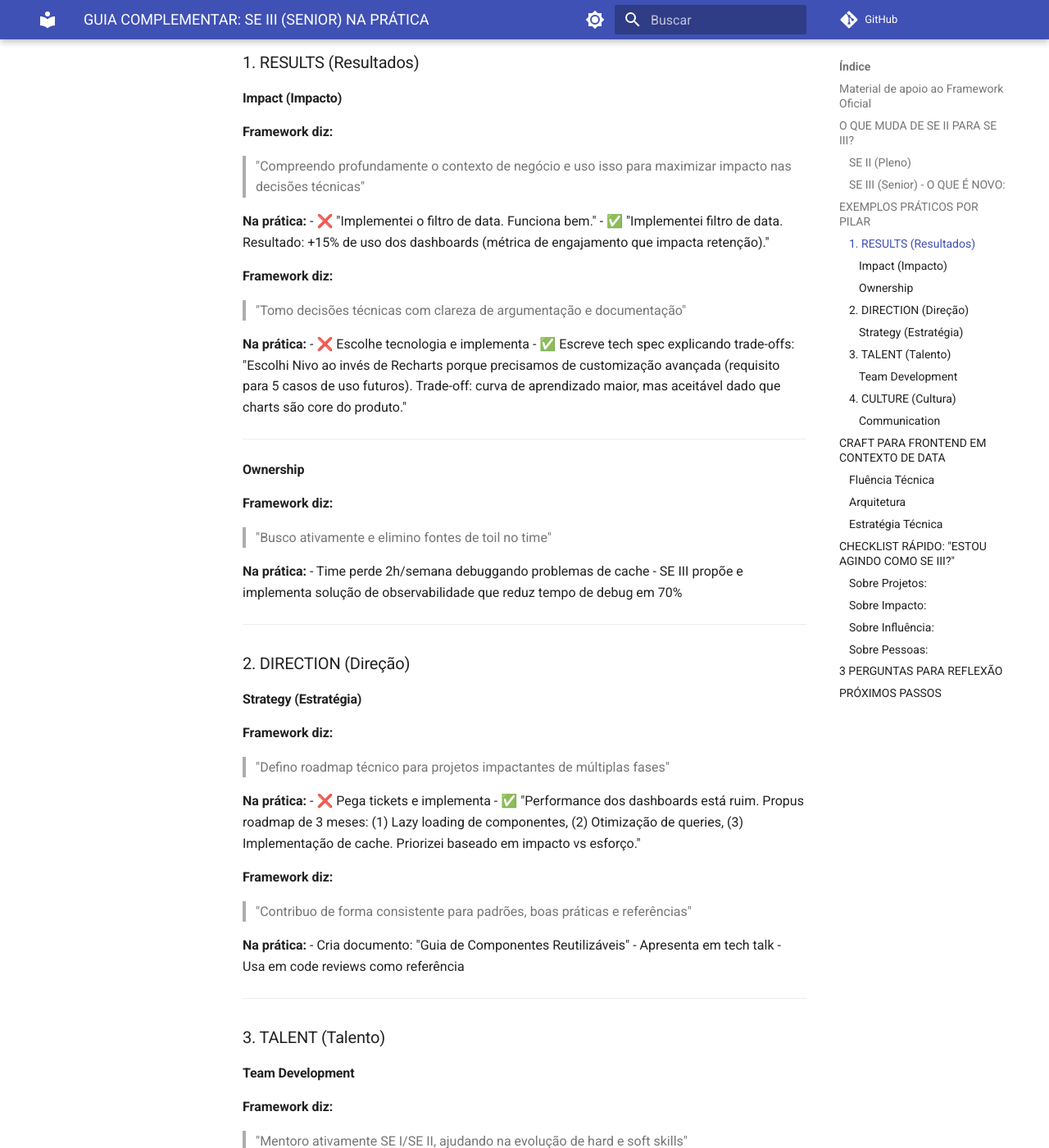
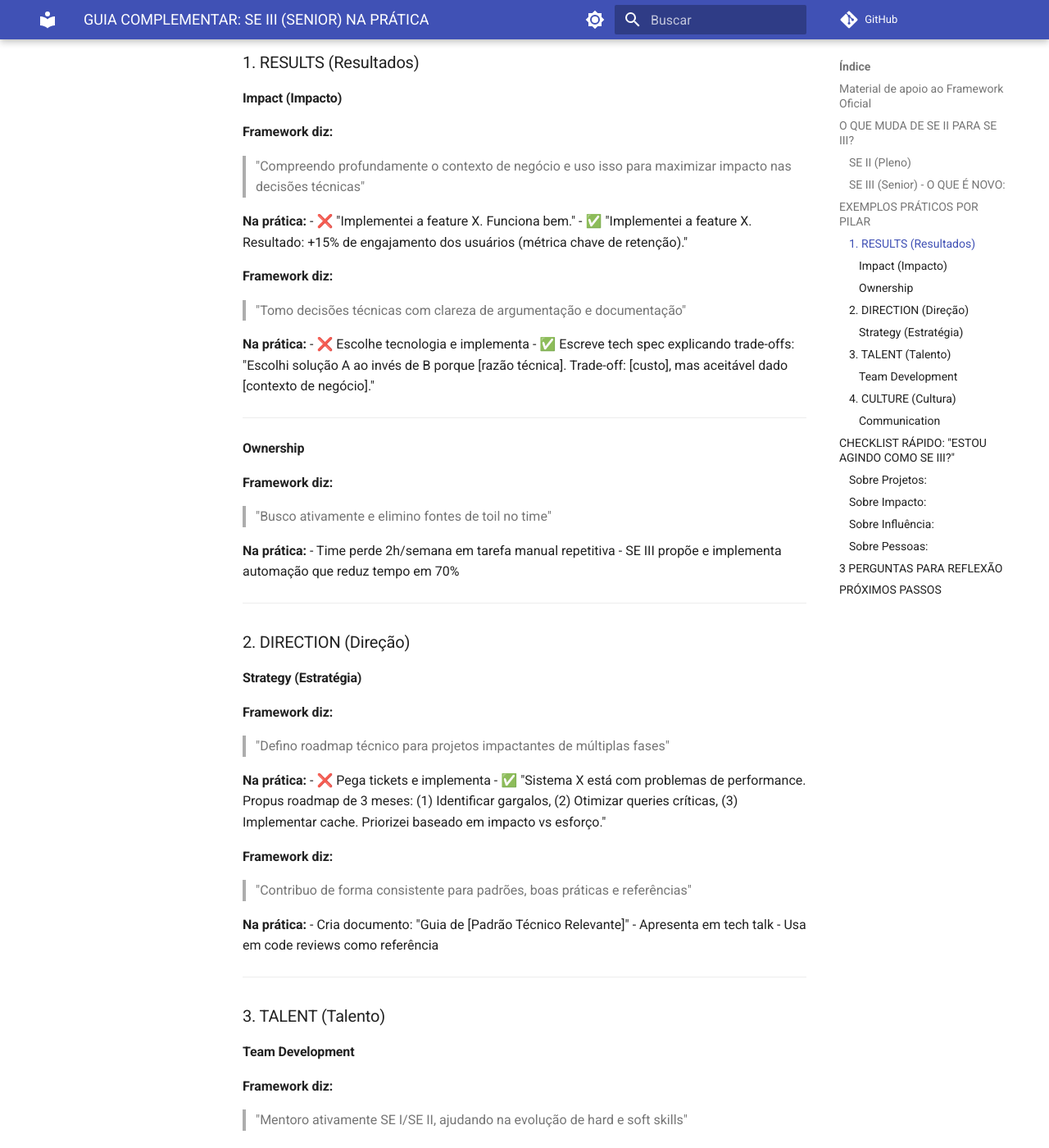
Before and after one commit to amandanery-o/framework-carreira-data-ia, an MkDocs documentation site: the page built from docs/levels/SE_III_GUIA_COMPLEMENTAR.md, in a window 1280 px wide and 1400 px high, scrolled down 938 px. Shown: the whole window at 82% size. Built offline with MkDocs 1.6.1 and Material for MkDocs 9.7.7, drawn with Linux system fonts in a browser that asks for light colours; comment, search, counter and statistics services are not loaded; some of the changed text lies outside the part shown.

Commit message:
docs: atualizar guia complementar SE III - versão generalizada

````diff
--- a/docs/levels/SE_III_GUIA_COMPLEMENTAR.md
+++ b/docs/levels/SE_III_GUIA_COMPLEMENTAR.md
@@ -3,7 +3,7 @@
 
 ---
 
-**Leia primeiro:** [Framework SE III - Documento Oficial](../../levels/SE_III_senior.md)
+**Leia primeiro:** [Framework SE III - Documento Oficial](https://github.com/amandanery-o/framework-carreira-data-ia/blob/main/levels/SE_III_senior.md)
 
 **Este documento:** Exemplos práticos para facilitar o entendimento do framework oficial
 
@@ -34,15 +34,15 @@
 > "Compreendo profundamente o contexto de negócio e uso isso para maximizar impacto nas decisões técnicas"
 
 **Na prática:**
-- ❌ "Implementei o filtro de data. Funciona bem."
-- ✅ "Implementei filtro de data. Resultado: +15% de uso dos dashboards (métrica de engajamento que impacta retenção)."
+- ❌ "Implementei a feature X. Funciona bem."
+- ✅ "Implementei a feature X. Resultado: +15% de engajamento dos usuários (métrica chave de retenção)."
 
 **Framework diz:**
 > "Tomo decisões técnicas com clareza de argumentação e documentação"
 
 **Na prática:**
 - ❌ Escolhe tecnologia e implementa
-- ✅ Escreve tech spec explicando trade-offs: "Escolhi Nivo ao invés de Recharts porque precisamos de customização avançada (requisito para 5 casos de uso futuros). Trade-off: curva de aprendizado maior, mas aceitável dado que charts são core do produto."
+- ✅ Escreve tech spec explicando trade-offs: "Escolhi solução A ao invés de B porque [razão técnica]. Trade-off: [custo], mas aceitável dado [contexto de negócio]."
 
 ---
 
@@ -52,8 +52,8 @@
 > "Busco ativamente e elimino fontes de toil no time"
 
 **Na prática:**
-- Time perde 2h/semana debuggando problemas de cache
-- SE III propõe e implementa solução de observabilidade que reduz tempo de debug em 70%
+- Time perde 2h/semana em tarefa manual repetitiva
+- SE III propõe e implementa automação que reduz tempo em 70%
 
 ---
 
@@ -66,13 +66,13 @@
 
 **Na prática:**
 - ❌ Pega tickets e implementa
-- ✅ "Performance dos dashboards está ruim. Propus roadmap de 3 meses: (1) Lazy loading de componentes, (2) Otimização de queries, (3) Implementação de cache. Priorizei baseado em impacto vs esforço."
+- ✅ "Sistema X está com problemas de performance. Propus roadmap de 3 meses: (1) Identificar gargalos, (2) Otimizar queries críticas, (3) Implementar cache. Priorizei baseado em impacto vs esforço."
 
 **Framework diz:**
 > "Contribuo de forma consistente para padrões, boas práticas e referências"
 
 **Na prática:**
-- Cria documento: "Guia de Componentes Reutilizáveis"
+- Cria documento: "Guia de [Padrão Técnico Relevante]"
 - Apresenta em tech talk
 - Usa em code reviews como referência
 
@@ -87,24 +87,18 @@
 
 **Na prática - Code Review que ensina:**
 ```
-❌ "LGTM 🚀"
+❌ "LGTM"
 
 ✅ "Boa implementação! Algumas sugestões:
 
-1. Performance: O useMemo não está prevenindo re-render porque
-   a dependency array tem objeto novo toda vez. Sugiro extrair
-   para constante fora do componente.
+1. [Aspecto técnico]: [Explicação do problema]
+   Sugestão: [Como melhorar]
 
-2. Testabilidade: Componente está fazendo demais (fetch + display).
-   Vamos extrair lógica para custom hook? Facilita testar.
+2. [Padrão]: [Por que é importante]
+   Ref: [Link para documentação]
 
-3. Ref: [link para guia de patterns]
-
-Posso fazer pair programming se quiser!"
+3. Posso fazer pair programming se quiser discutir!"
 ```
-
-**Contexto especial - Guilherme:**
-Como você é o único frontend no time, vamos discutir no 1:1 alternativas de mentoria: cross-time, tech talks, documentação educacional, etc.
 
 ---
 
@@ -116,32 +110,8 @@ Como você é o único frontend no time, vamos discutir no 1:1 alternativas de m
 > "Comunico com clareza, adapto mensagem à audiência"
 
 **Na prática:**
-- **Para time técnico:** "Migrei para Nivo porque precisamos de customização avançada de tooltips e legends. Performance é similar ao Recharts mas API é mais verbosa."
-- **Para produto:** "Consegui implementar as 3 visualizações customizadas que vocês pediram. Agora podemos criar novos tipos de gráficos 3x mais rápido."
-
----
-
-## CRAFT PARA FRONTEND EM CONTEXTO DE DATA
-
-O framework oficial fala de "dbt, pipelines, LLM". Para frontend em analytics:
-
-### Fluência Técnica
-- React, TypeScript, state management
-- Visualização de dados (Nivo, D3, charts)
-- Cube.js / queries / agregações (básico)
-- Testing (unit, integration, E2E)
-
-### Arquitetura
-- Design systems e component libraries
-- Performance (lazy loading, memoization, code splitting)
-- State management em apps complexos
-- Integração com backend/APIs de dados
-
-### Estratégia Técnica
-- Propor melhorias de DX (Storybook, visual regression)
-- Otimizar performance de dashboards
-- Definir padrões de componentes reutilizáveis
-- Implementar observabilidade frontend
+- **Para time técnico:** "Migrei para tecnologia X porque [razões técnicas detalhadas]. Performance é similar mas [trade-offs]."
+- **Para produto/negócio:** "Consegui implementar as funcionalidades pedidas. Agora podemos [benefício de negócio] 3x mais rápido."
 
 ---
 
````
Also changed, not shown: other parts of docs/levels/SE_III_GUIA_COMPLEMENTAR.md (+0 -2 lines).
